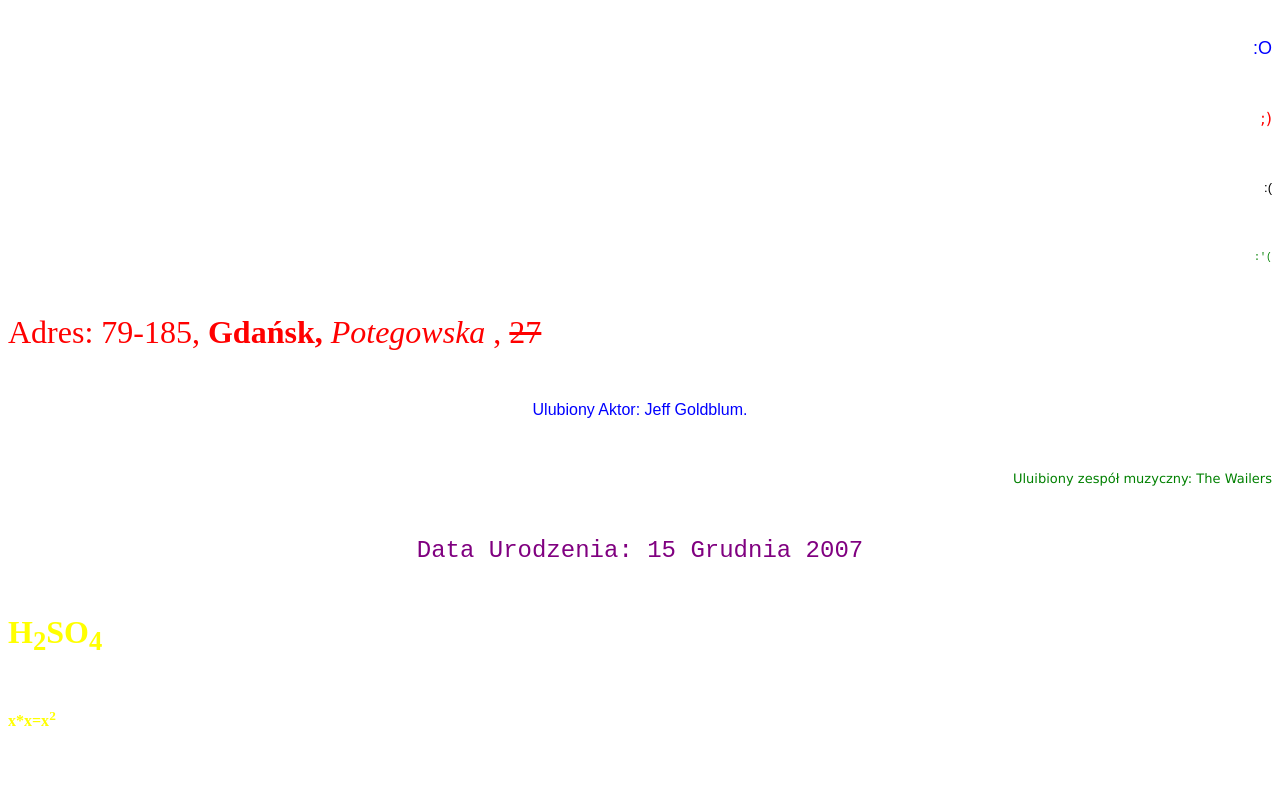
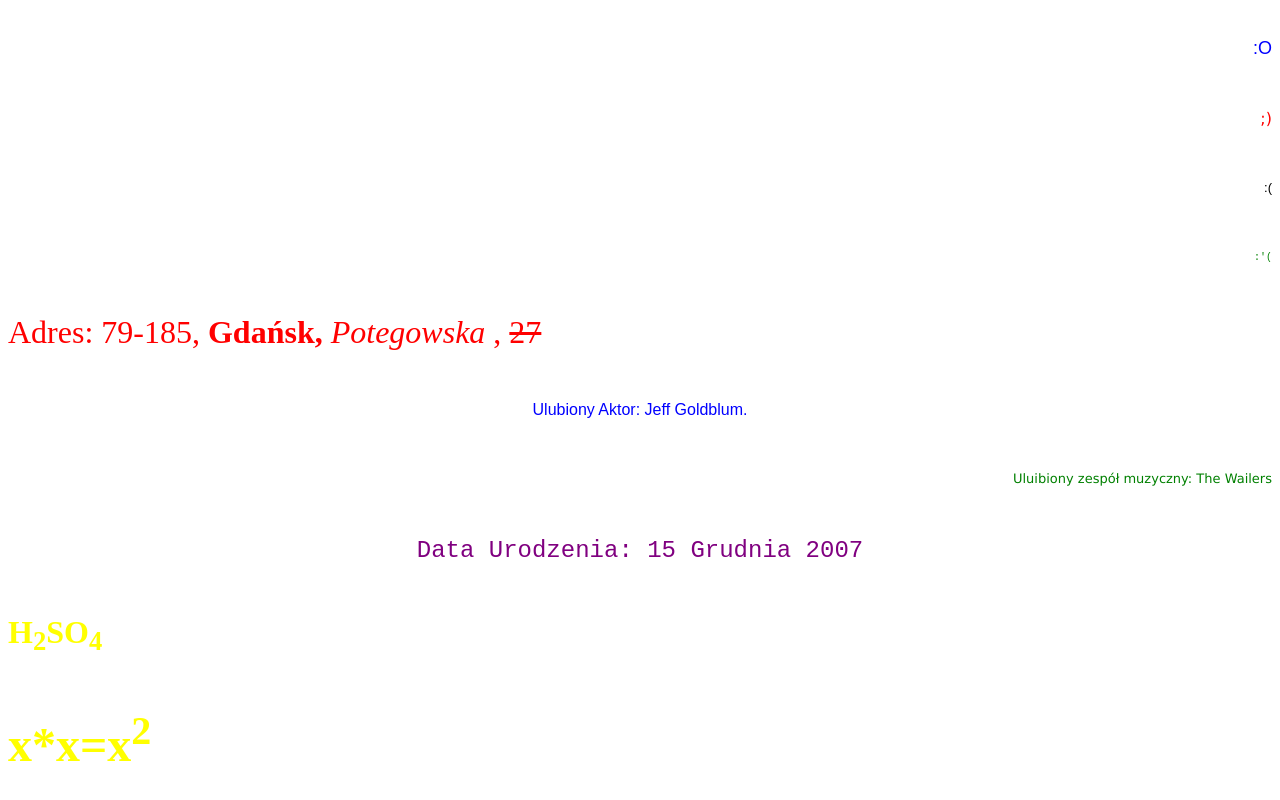
Before and after one commit to Vanim15/Praca, a plain HTML site: page index.html in a window 1280 px wide. Shown: the part 1211-2011 px from the top of the page. Before the commit the page ends 1983 px from the top, so only its background shows below. Drawn offline with Linux system fonts and the light colour scheme.

Commit message:
Update index.html

```diff
--- a/index.html
+++ b/index.html
@@ -31,7 +31,7 @@ Filip Szmigielski
 <p align="right"> <font color="green" size="2" face="Verdana"> Uluibiony zespół muzyczny: The Wailers </font> </p> <br>
 <center> <p> <font color="purple" size="5" face="Courier New"> Data Urodzenia: 15 Grudnia 2007 </font> </p> </center> <br>
 <p align="left">  <font color="yellow" size="6" > <b>H<sub>2</sub>SO<sub>4</sub></b> </font> </p> <br>
-<p align="left">  <font color="yellow" size="3" > <b>x*x=x<sup>2</sup></b> </font> </p> <br>
+<p align="left">  <font color="yellow" size="7" > <b>x*x=x<sup>2</sup></b> </font> </p> <br>
 
                </body>
         </html>
```
